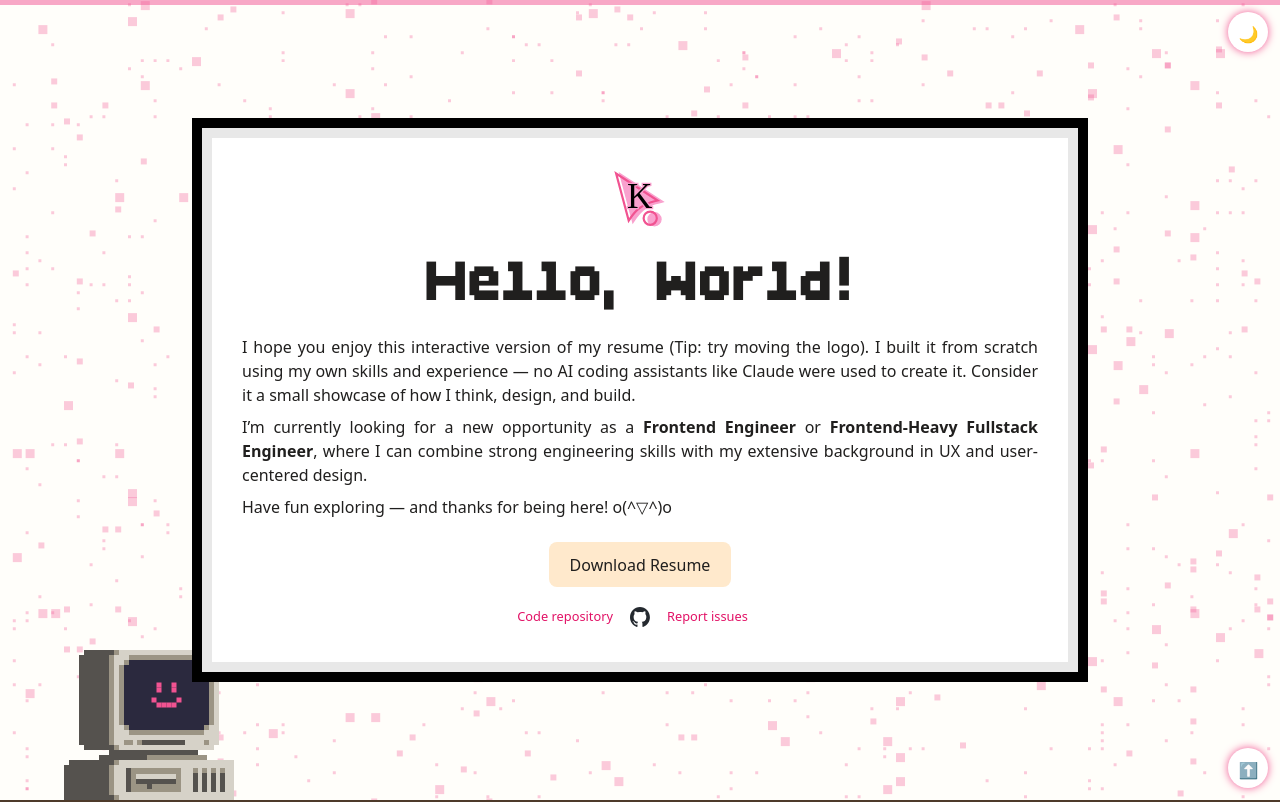
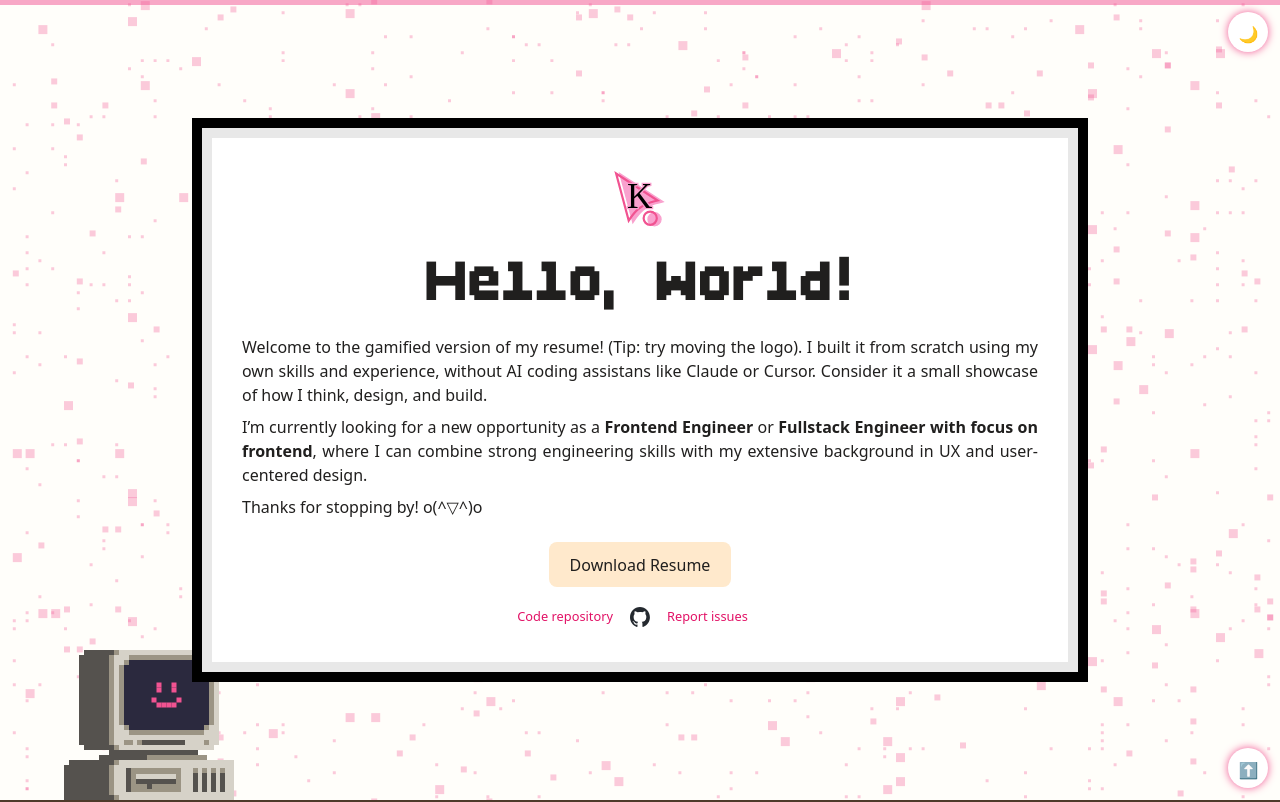
Before and after one commit to iixnana/resume, a React (Vite) app: page / in a window 1280 px wide. Shown: the top 802 px of the page. Built offline with nearby package versions, Linux system fonts and the light colour scheme.

Commit message:
Revise text
Updated welcome message

```diff
--- a/src/app/pages/Home/StartSection.view.tsx
+++ b/src/app/pages/Home/StartSection.view.tsx
@@ -21,20 +21,19 @@ export const StartSection = ({ project }: HeaderSectionProps) => {
             <h2 className="welcome-h2">Hello, World!</h2>
             <div className="welcome-description">
               <p>
-                I hope you enjoy this interactive version of my resume (Tip: try
+                Welcome to the gamified version of my resume! (Tip: try
                 moving the logo). I built it from scratch using my own skills
-                and experience — no AI coding assistants like Claude were used
-                to create it. Consider it a small showcase of how I think,
-                design, and build.
+                and experience, without AI coding assistans like Claude or Cursor.
+                Consider it a small showcase of how I think, design, and build.
               </p>
               <p>
                 I’m currently looking for a new opportunity as a{" "}
                 <b>Frontend Engineer</b> or{" "}
-                <b>Frontend-Heavy Fullstack Engineer</b>, where I can combine
+                <b>Fullstack Engineer with focus on frontend</b>, where I can combine
                 strong engineering skills with my extensive background in UX and
                 user-centered design.
               </p>
-              <p>Have fun exploring — and thanks for being here! o(^▽^)o</p>
+              <p>Thanks for stopping by! o(^▽^)o</p>
             </div>
             <a
               href="/kamile-nanartonyte-resume.pdf"
```
